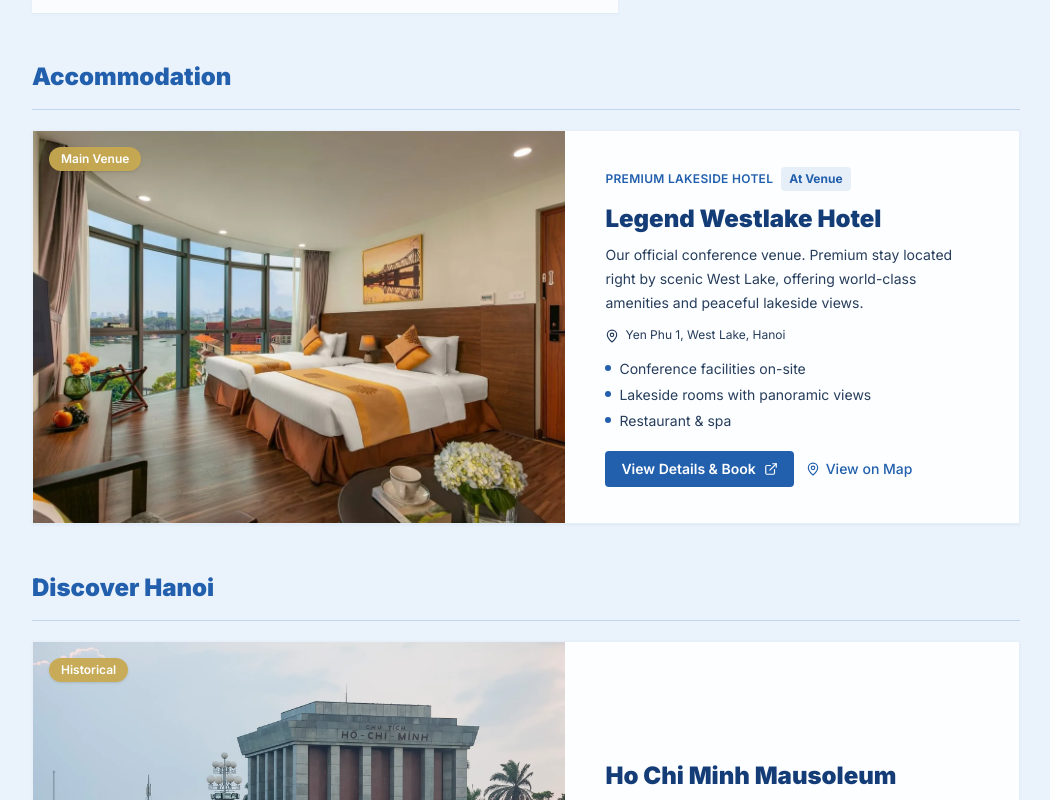
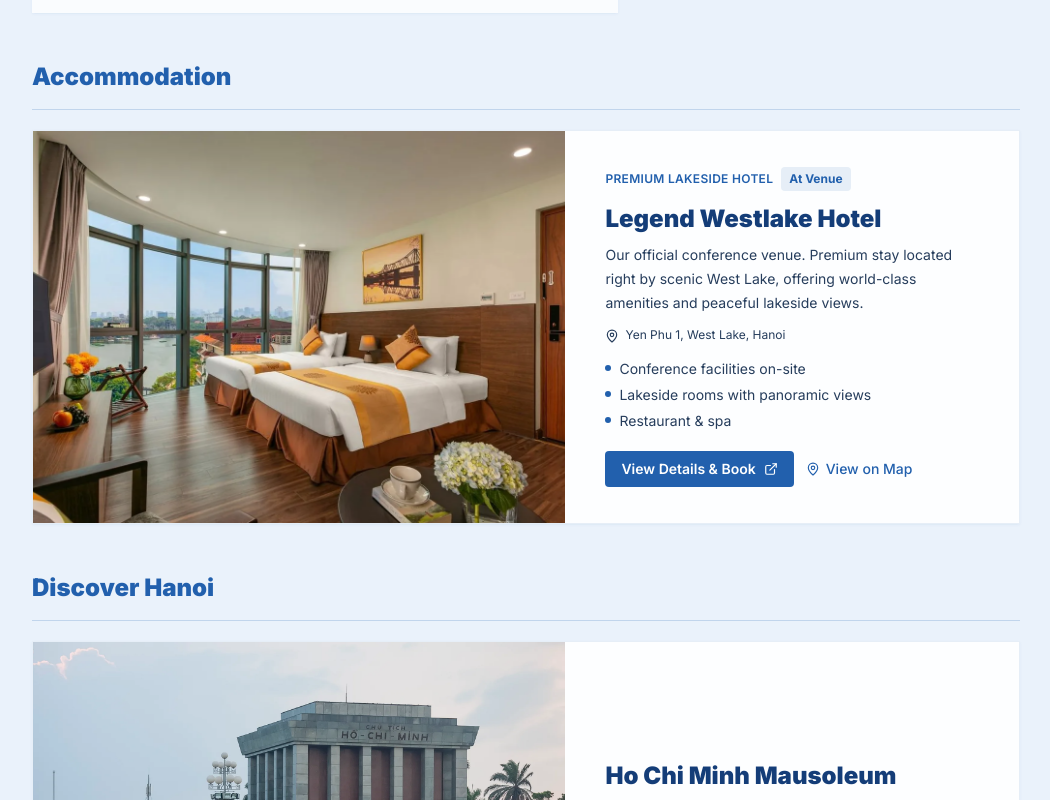
Before and after one commit to monkira99/acm2026, a Next.js app: page /venue in a window 1280 px wide. Shown: the part 1320-2120 px from the top of the page, without its empty margins (42-1092 px from the left). Built offline with nearby package versions, Linux system fonts and the light colour scheme.

Commit message:
fix(venue): remove badge from hotel and venue detail row for clarity

```diff
--- a/src/components/venue/accommodation-section.tsx
+++ b/src/components/venue/accommodation-section.tsx
@@ -4,7 +4,6 @@
 const hotels = [
   {
     name: "Legend Westlake Hotel",
-    badge: "Main Venue",
     starRating: "Premium Lakeside Hotel",
     description:
       "Our official conference venue. Premium stay located right by scenic West Lake, offering world-class amenities and peaceful lakeside views.",
@@ -38,7 +37,6 @@
             imageAlt={hotel.imageAlt}
             aspect="hotel"
             reversed={index % 2 === 1}
-            badge={hotel.badge}
           >
             <div className="mb-3 flex flex-wrap items-center gap-2">
               {hotel.starRating && (
--- a/src/components/venue/venue-detail-row.tsx
+++ b/src/components/venue/venue-detail-row.tsx
@@ -44,11 +44,6 @@
           sizes="(min-width: 720px) 54vw, 100vw"
           className="object-cover transition-transform duration-500 group-hover:scale-[1.03]"
         />
-        {badge && (
-          <span className="absolute left-4 top-4 rounded-full bg-[#C8A951]/95 px-3 py-1 text-xs font-semibold text-white shadow-sm backdrop-blur-sm">
-            {badge}
-          </span>
-        )}
       </div>
 
       <div className="flex min-w-0 flex-col justify-center px-5 py-6 sm:px-7 min-[720px]:px-8 min-[720px]:py-9 lg:px-10">
```
